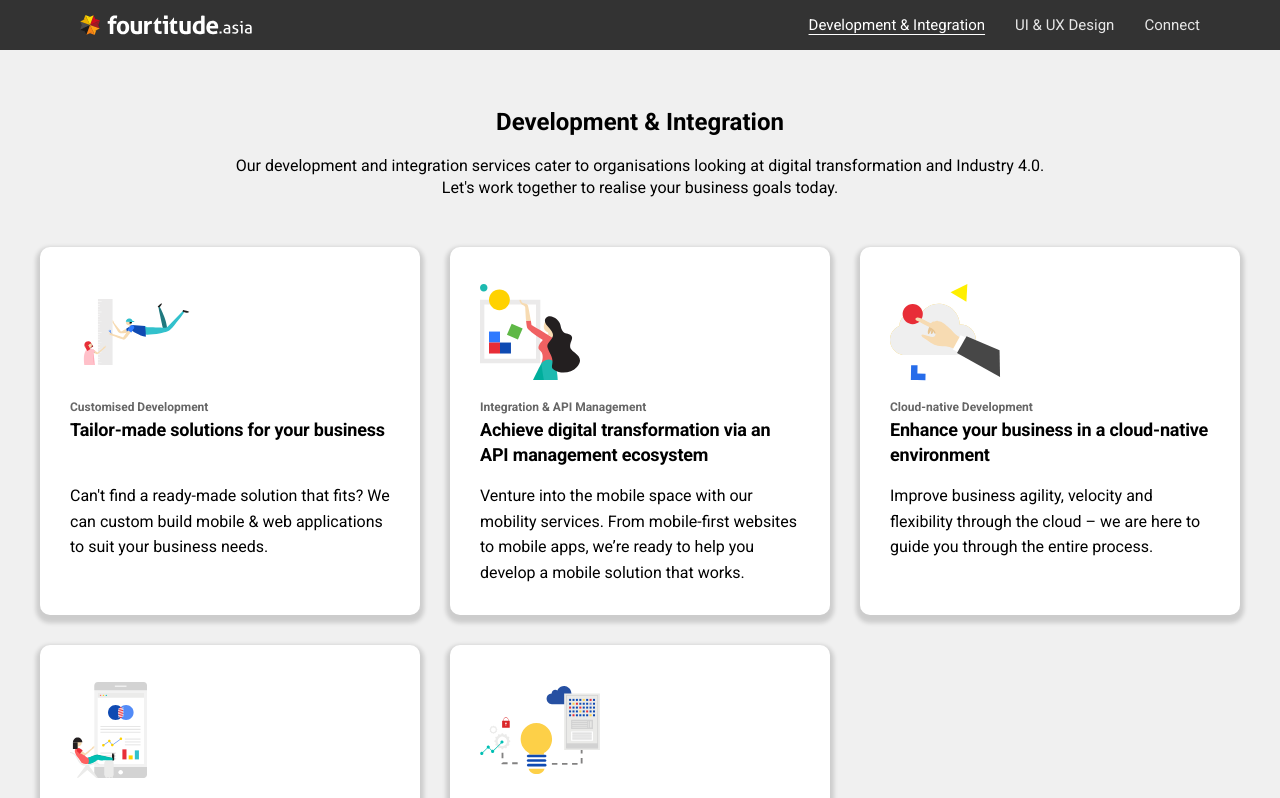
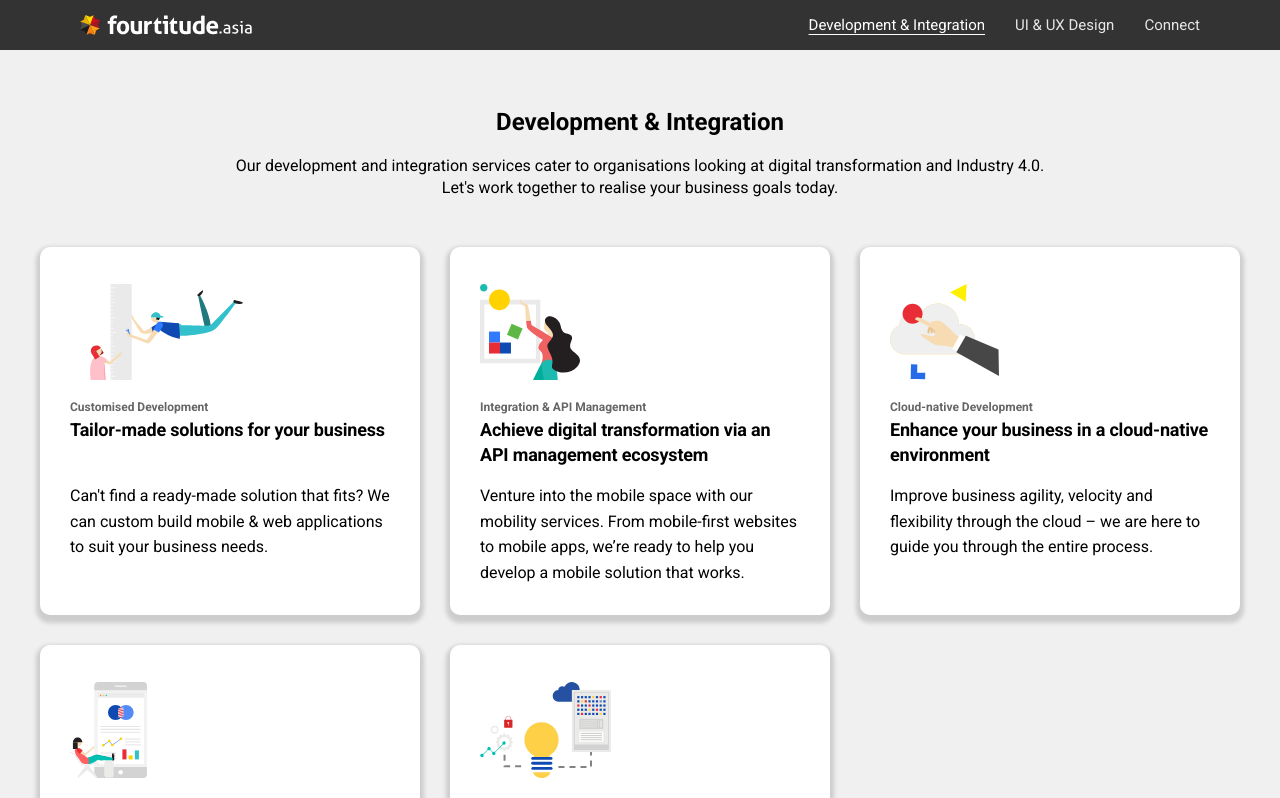
Before and after one commit to muhamadumair/fourtitude-assessment, a React (Create React App) app: page / in a window 1280 px wide. Shown: the top 798 px of the page. Built offline with nearby package versions, Linux system fonts and the light colour scheme.

Commit message:
Add iconWidth/iconHeight to card data and apply with CSS variables

```diff
--- a/src/components/Card.jsx
+++ b/src/components/Card.jsx
@@ -1,8 +1,15 @@
-const Card = ({ iconSrc, iconAlt, eyebrow, title, body }) => {
+const Card = ({ iconSrc, iconAlt, iconWidth, iconHeight, eyebrow, title, body }) => {
   return (
     <div className="card">
       <div className="card__icon">
-        <img src={iconSrc} alt={iconAlt} />
+        <img
+          src={iconSrc}
+          alt={iconAlt}
+          style={{
+            '--icon-width': iconWidth,
+            '--icon-height': iconHeight,
+          }}
+        />
       </div>
       <div className="card__content">
         <p className="card__eyebrow">{eyebrow}</p>
--- a/src/data/devCards.js
+++ b/src/data/devCards.js
@@ -2,6 +2,8 @@ const devCards = [
   {
     iconSrc: '/assets/custom-dev.svg',
     iconAlt: 'Customised Development',
+    iconWidth: '174px',
+    iconHeight: '96px',
     eyebrow: 'Customised Development',
     title: 'Tailor-made solutions for your business',
     body: "Can't find a ready-made solution that fits? We can custom build mobile & web applications to suit your business needs."
@@ -9,6 +11,8 @@ const devCards = [
   {
     iconSrc: '/assets/integration-api.svg',
     iconAlt: 'Integration & API Management',
+    iconWidth: '100px',
+    iconHeight: '96px',
     eyebrow: 'Integration & API Management',
     title: 'Achieve digital transformation via an API management ecosystem',
     body: 'Venture into the mobile space with our mobility services. From mobile-first websites to mobile apps, we’re ready to help you develop a mobile solution that works.'
@@ -16,6 +20,8 @@ const devCards = [
   {
     iconSrc: '/assets/cloud-native.svg',
     iconAlt: 'Cloud-native Development',
+    iconWidth: '110px',
+    iconHeight: '96px',
     eyebrow: 'Cloud-native Development',
     title: 'Enhance your business in a cloud-native environment',
     body: 'Improve business agility, velocity and flexibility through the cloud – we are here to guide you through the entire process.'
@@ -23,6 +29,8 @@ const devCards = [
   {
     iconSrc: '/assets/mobile-dev.svg',
     iconAlt: 'Mobile Development',
+    iconWidth: '77px',
+    iconHeight: '96px',
     eyebrow: 'Mobile Development',
     title: 'Become an anywhere business',
     body: "From mobile-first websites to mobile apps, we’re ready to help you develop a mobile solution that works."
@@ -30,6 +38,8 @@ const devCards = [
   {
     iconSrc: '/assets/application-modernisation.svg',
     iconAlt: 'Application Modernisation',
+    iconWidth: '131px',
+    iconHeight: '96px',
     eyebrow: 'Application Modernisation',
     title: 'Breathing new life into old technology',
     body: 'Give legacy or aging systems a new lease on life. We can help you modernise them to better serve your business needs.'
--- a/src/data/uxCards.js
+++ b/src/data/uxCards.js
@@ -2,6 +2,8 @@ const uxCards = [
   {
     iconSrc: '/assets/user-experience.svg',
     iconAlt: 'User Experience',
+    iconWidth: '108px',
+    iconHeight: '96px',
     eyebrow: 'User Experience',
     title: 'Intuitive digital experiences to elevate your business',
     body: 'Intuitive digital experiences to elevate your business'
@@ -9,6 +11,8 @@ const uxCards = [
   {
     iconSrc: '/assets/user-interface.svg',
     iconAlt: 'User Interface',
+    iconWidth: '99px',
+    iconHeight: '96px',
     eyebrow: 'User Interface',
     title: 'Deliver memorable brand experiences using human-centred design',
     body: 'We meld innovation and technology with content and design best practices to translate your business goals into experiences that are meaningful to customers.'
@@ -16,6 +20,8 @@ const uxCards = [
   {
     iconSrc: '/assets/cloud-marketing.svg',
     iconAlt: 'Cloud Marketing',
+    iconWidth: '143px',
+    iconHeight: '96px',
     eyebrow: 'Cloud Marketing',
     title: 'Leverage cloud applications for digital marketing efficacy',
     body: 'Through social media and cloud marketing, we help create impactful digital campaigns and experiences that are bound to captivate audiences.'
--- a/src/styles/_card.scss
+++ b/src/styles/_card.scss
@@ -25,8 +25,8 @@
   will-change: transform;
 
   &:hover {
-    transform: translateY(-10px);
-    box-shadow: 0px 20px 30px rgba(0, 0, 0, 0.15);
+    transform: scale(1.10);
+    box-shadow: 0px 20px 30px rgba(0, 0, 0, 0.2);
   }
 
   &__icon {
@@ -37,8 +37,10 @@
 
     svg,
     img {
-      max-width: 120px;
-      max-height: 100px;
+      width: var(--icon-width, auto);
+      height: var(--icon-height, auto);
+      max-width: var(--icon-width, 120px);
+      max-height: var(--icon-height, 100px);
     }
   }
 
```
